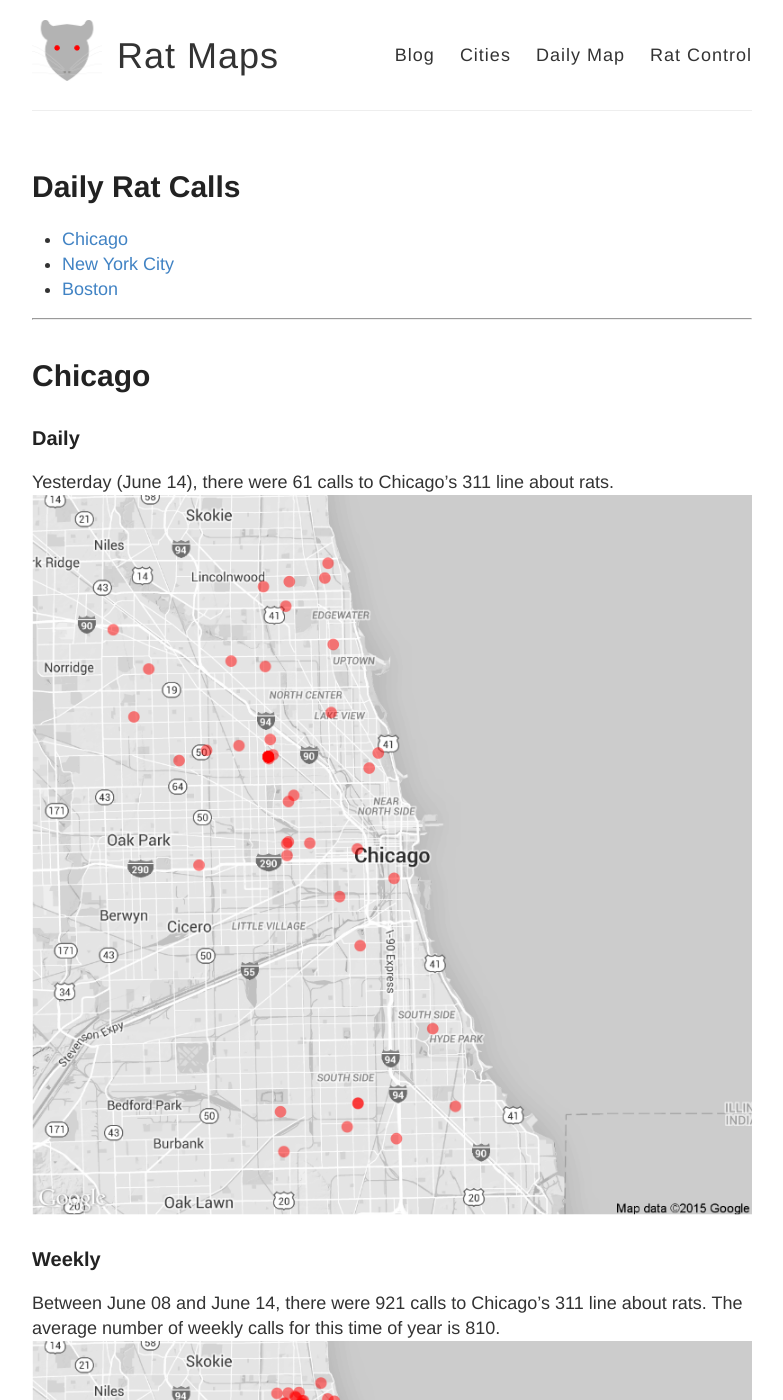
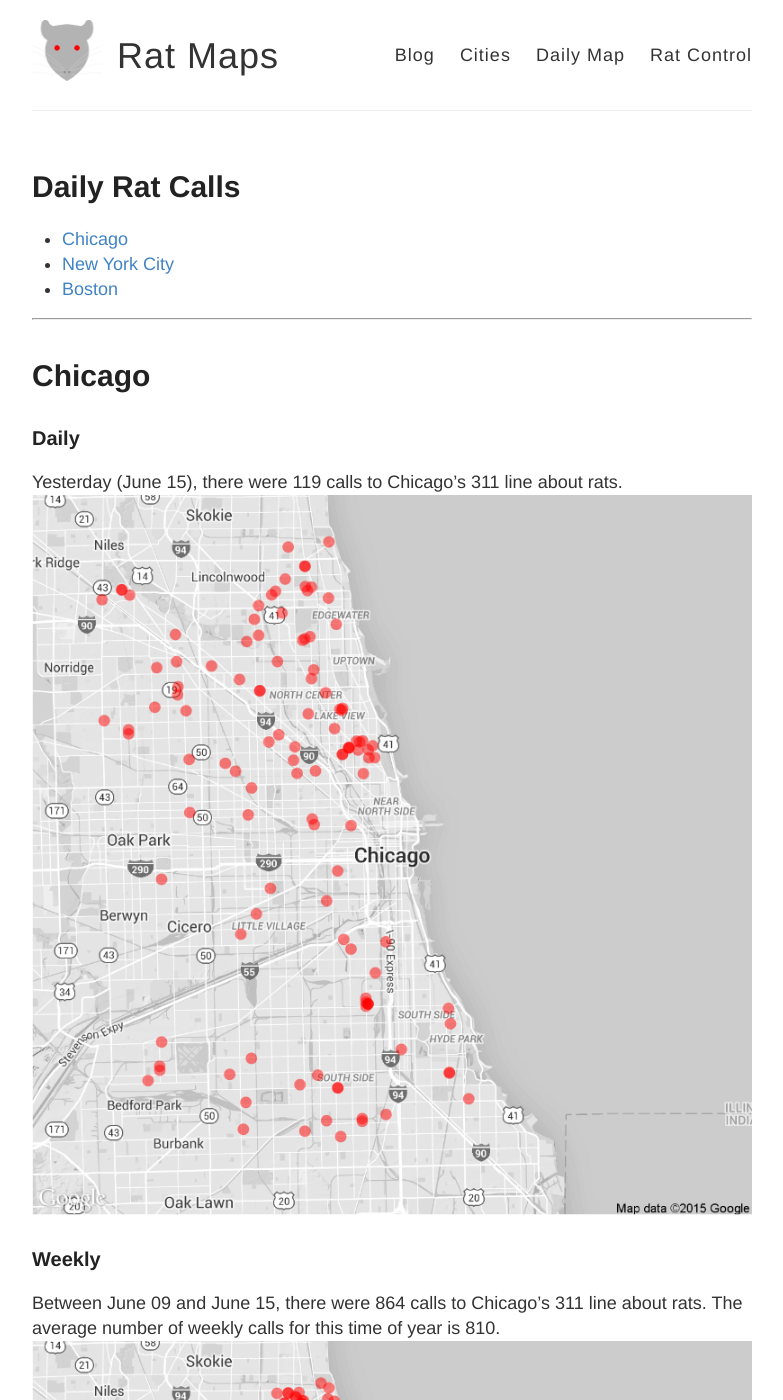
Before and after one commit to DanielHadley/ratmaps, a Jekyll site: the page built from daily.md, in a window 1280 px wide and 1400 px high. Shown: the whole window, without its empty margins (248-1031 px from the left). Built offline with Jekyll 4.4.1, drawn with Linux system fonts in a browser that asks for light colours; comment, search, counter and statistics services are not loaded; some of the changed text lies outside the part shown.

Commit message:
Daily Maps

```diff
--- a/daily.md
+++ b/daily.md
@@ -15,22 +15,22 @@
 
 ### Daily
 
-Yesterday (June 14), there were 61 calls to Chicago's 311 line about rats.
+Yesterday (June 15), there were 119 calls to Chicago's 311 line about rats.
 ![Chicago rat calls to 311 weekly map]({{ site.cityimages }}/daily/Chicago_Rat_Map_Daily.png)
 
 ### Weekly
-Between June 08 and June 14, there were 921 calls to Chicago's 311 line about rats. The average number of weekly calls for this time of year is 810.
+Between June 09 and June 15, there were 864 calls to Chicago's 311 line about rats. The average number of weekly calls for this time of year is 810.
 ![Chicago rat calls to 311 weekly map]({{ site.cityimages }}/daily/Chicago_Rat_Map_Weekly.png)
 ***
 # New York City <a id="nyc"><a>
 
 ### Daily
 
-Yesterday (June 14), there were 0 calls to New York City's 311 line about rats.
+Yesterday (June 15), there were 0 calls to New York City's 311 line about rats.
 ![NYC rat calls to 311 weekly map]({{ site.cityimages }}/daily/NYC_Rat_Map_Daily.png)
 
 ### Weekly
-Between June 08 and June 14, there were 0 calls to New York City's 311 line about rats. The average number of weekly calls for this time of year is 280.
+Between June 09 and June 15, there were 0 calls to New York City's 311 line about rats. The average number of weekly calls for this time of year is 280.
 ![NYC rat calls to 311 weekly map]({{ site.cityimages }}/daily/NYC_Rat_Map_Weekly.png)
 
 Each red dot represents one call about a rat seen in that location. The dots are transparent, so multiple calls from one location will be seen as a solid dot. The usual caveats apply: more calls do not necessarily mean that there are more rats in that location than other parts of the city. A cluster of dots could indicate that one resident is unusually vocal about rodents in his or her neighborhood. Also, more densely populated neighborhoods tend to make more calls to 311.
```
Also changed, not shown: images/pages/daily/Chicago_Rat_Map_Daily.png, images/pages/daily/Chicago_Rat_Map_Weekly.png, images/pages/daily/NYC_Rat_Map_Daily.png, images/pages/daily/NYC_Rat_Map_Weekly.png.
